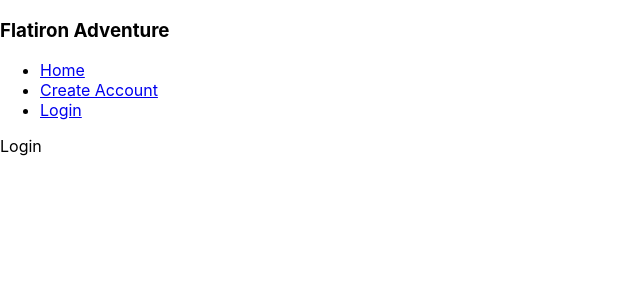
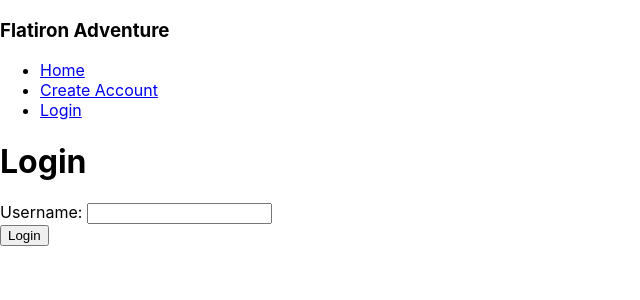
Before and after one commit to Enoch2k2/phase-2-example-build-flatiron-adventure, a React (Create React App) app: page /login in a window 1280 px wide. Shown: the top 300 px of the page, without its empty margins (0-640 px from the left). Built offline with nearby package versions, Linux system fonts and the light colour scheme; data requests are answered from the project's data file.

Commit message:
added login and error handling

```diff
--- a/db.json
+++ b/db.json
@@ -23,6 +23,10 @@
     {
       "username": "BobTheSixth",
       "id": 6
+    },
+    {
+      "username": "samwiseGamgee",
+      "id": 7
     }
   ]
 }
--- a/src/App.jsx
+++ b/src/App.jsx
@@ -6,6 +6,7 @@ import CharacterList from './components/characters/CharacterList';
 import Navbar from './components/navigation/Navbar';
 import Login from './components/sessions/Login';
 import Signup from './components/sessions/Signup';
+import Errors from './components/static/Errors';
 import Home from './components/static/Home';
 import { baseUrl } from './Globals';
 
@@ -13,6 +14,7 @@ import { baseUrl } from './Globals';
 const App = () => {
   const [currentUser, setCurrentUser] = useState({})
   const [loggedIn, setLoggedIn] = useState(false);
+  const [errors, setErrors] = useState([]);
 
   const loginUser = user => {
     setCurrentUser(user);
@@ -26,6 +28,14 @@ const App = () => {
     localStorage.removeItem('user_id');
   }
 
+  const addErrors = errors => {
+    setErrors(errors);
+  }
+
+  const clearErrors = () => {
+    setErrors([]);
+  }
+
   useEffect(() => {
     const userId = localStorage.getItem('user_id');
     if(userId && !loggedIn) {
@@ -33,15 +43,17 @@ const App = () => {
         .then(resp => resp.json())
         .then(data => loginUser(data))
     }
-  }, [])
+  }, [loggedIn])
+
 
   return (
     <Router>
       <Navbar loggedIn={ loggedIn } logoutUser={ logoutUser } />
+      <Errors errors={ errors } />
       <Routes>
         <Route path="/" element={<Home />} />
-        <Route path="/signup" element={<Signup loginUser={ loginUser } />} />
-        <Route path="/login" element={<Login />} />
+        <Route path="/signup" element={<Signup loginUser={ loginUser } addErrors={ addErrors } clearErrors={ clearErrors } />} />
+        <Route path="/login" element={<Login loginUser={ loginUser } addErrors={ addErrors } clearErrors={ clearErrors } />} />
         <Route path="/characters" element={<CharacterList />} />
         <Route path="/characters/new" element={<CharacterForm />} />
       </Routes>
--- a/src/components/sessions/Login.jsx
+++ b/src/components/sessions/Login.jsx
@@ -1,9 +1,50 @@
-import React from 'react'
+import React, { useState, useEffect } from 'react'
+import { useNavigate } from 'react-router-dom';
+import { baseUrl } from '../../Globals';
 
-const Login = () => {
+const Login = ({ loginUser, addErrors, clearErrors }) => {
+  const [username, setUsername] = useState("");
+  const [users, setUsers] = useState([]);
+
+  const navigate = useNavigate(0);
+
+  const handleChange = e => {
+    setUsername(e.target.value);
+  }
+
+  const handleSubmit = e => {
+    e.preventDefault();
+
+    const user = users.find(user => user.username.toLowerCase() === username.toLowerCase());
+    if(user) {
+      loginUser(user);
+      navigate("/characters")
+    } else {
+      addErrors(["Username did not match anything in the database"])
+    }
+  }
+
+  useEffect(() => {
+    fetch(baseUrl + "/users")
+      .then(resp => resp.json())
+      .then(data => setUsers(data))
+
+    return () => {
+      clearErrors();
+    }
+  }, [])
+
   return (
     <div>
-      Login
+      <h1>Login</h1>
+      <form onSubmit={ handleSubmit }>
+        <div>
+          <label htmlFor="username">Username: </label>
+          <input type="text" name="username" id="username" onChange={ handleChange } value={ username } />
+        </div>
+
+        <input type="submit" value="Login" />
+      </form>
     </div>
   )
 }
--- a/src/components/sessions/Signup.jsx
+++ b/src/components/sessions/Signup.jsx
@@ -1,13 +1,14 @@
-import React, { useState } from 'react'
+import React, { useState, useEffect } from 'react'
 import { baseUrl, headers } from '../../Globals';
 import { useNavigate } from 'react-router-dom';
-const Signup = ({ loginUser }) => {
+const Signup = ({ loginUser, addErrors, clearErrors }) => {
   const [username, setUsername] = useState('');
   const navigate = useNavigate();
 
   const handleSubmit = e => {
     e.preventDefault();
 
+    if(username.length >= 5) {
       fetch(baseUrl + '/users', {
         method: "POST",
         headers,
@@ -18,7 +19,16 @@ const Signup = ({ loginUser }) => {
           loginUser(data);
           navigate('/characters');
         })
+    } else {
+      addErrors(["Username must have more than 5 characters"])
     }
+  }
+
+  useEffect(() => {
+    return () => {
+      clearErrors();
+    }
+  }, [])
 
   return (
     <div>
--- /dev/null
+++ b/src/components/static/Error.jsx
@@ -0,0 +1,11 @@
+import React from 'react'
+
+const Error = ({ error }) => {
+  return (
+    <li>
+      { error }
+    </li>
+  )
+}
+
+export default Error
--- /dev/null
+++ b/src/components/static/Errors.jsx
@@ -0,0 +1,14 @@
+import React from 'react'
+import Error from './Error'
+
+const Errors = ({ errors }) => {
+  const errorCards = errors.map((error, idx) => <Error key={idx} error={ error } />);
+
+  return (
+    <ul>
+      { errorCards }
+    </ul>
+  )
+}
+
+export default Errors
```
Lines whose indentation alone changed are shown as unchanged.
